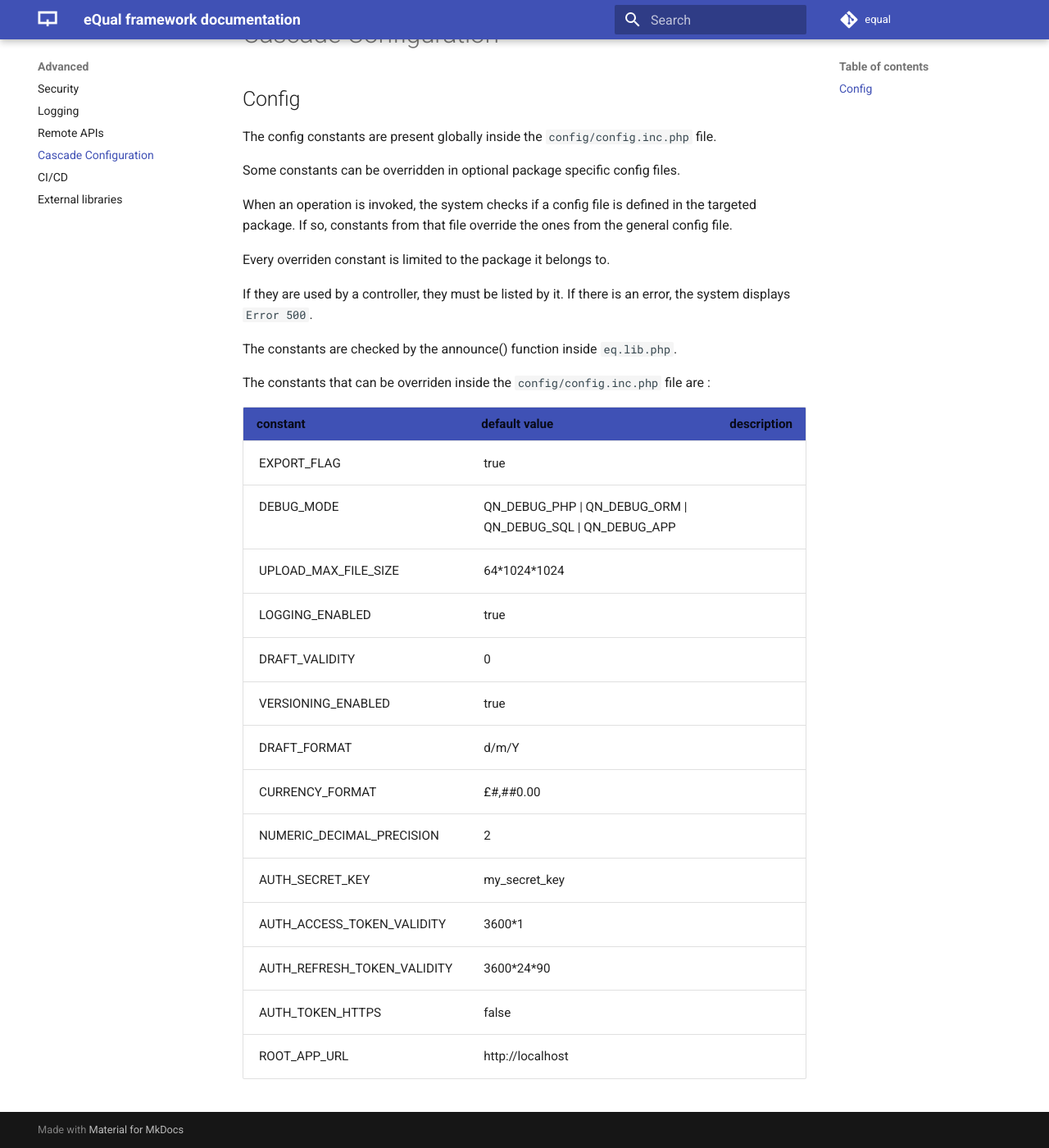
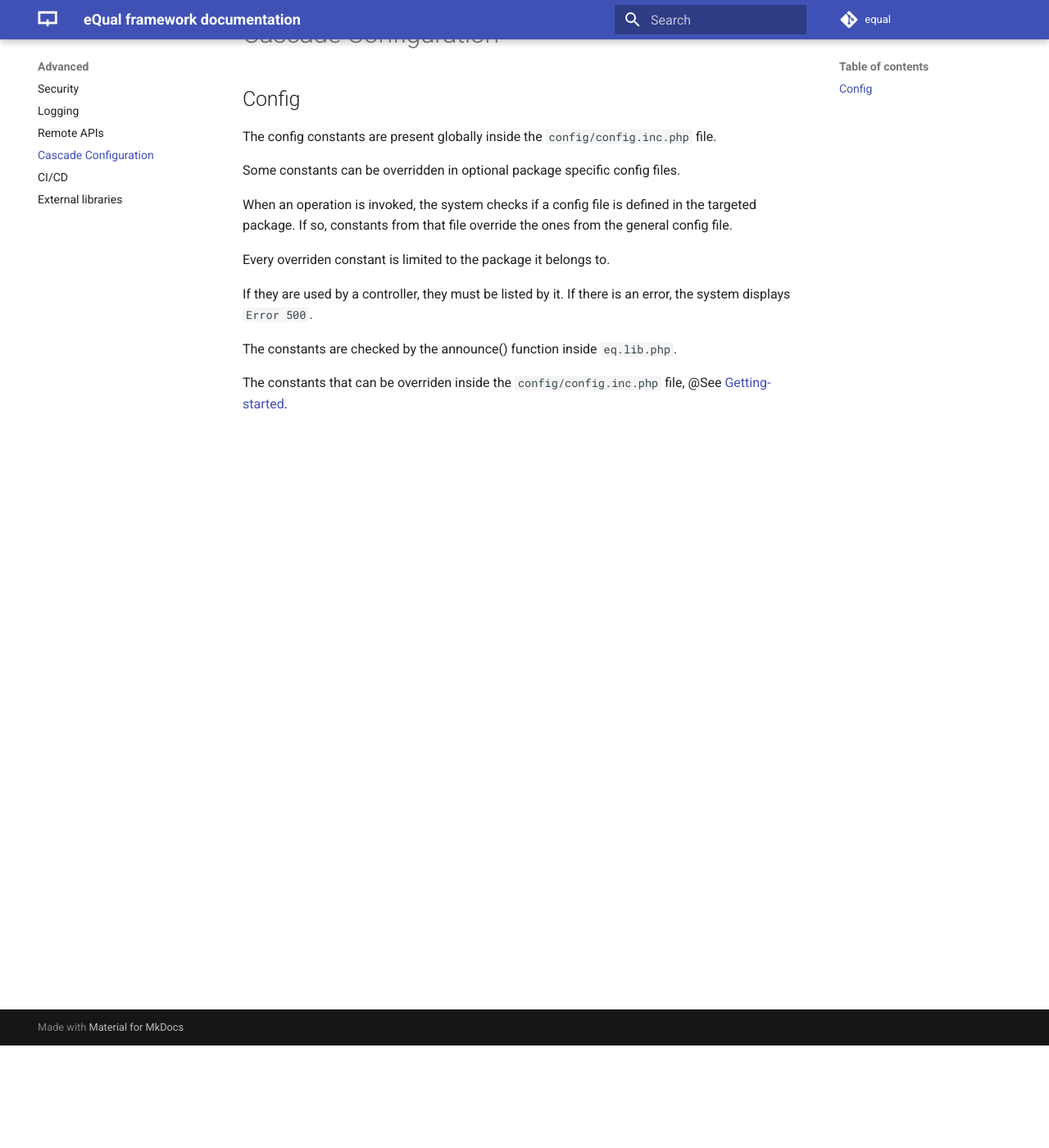
Before and after one commit to equalframework/equal-doc, an MkDocs documentation site: the page built from docs/advanced/cascade-configuration.md, in a window 1280 px wide and 1400 px high, scrolled down 125 px. Shown: the whole window at 82% size. Built offline with MkDocs 1.6.1 and Material for MkDocs 9.7.7, drawn with Linux system fonts in a browser that asks for light colours; comment, search, counter and statistics services are not loaded.

Commit message:
added docs

```diff
--- a/docs/advanced/cascade-configuration.md
+++ b/docs/advanced/cascade-configuration.md
@@ -12,23 +12,4 @@ If they are used by a controller, they must be listed by it. If there is an erro
 
 The constants are checked by the announce() function inside `eq.lib.php`.
 
-The constants that can be overriden inside the `config/config.inc.php` file are :
-
-
-
-| constant                    | default value                                                | description |
-| --------------------------- | ------------------------------------------------------------ | ----------- |
-| EXPORT_FLAG                 | true                                                         |             |
-| DEBUG_MODE                  | QN_DEBUG_PHP \| QN_DEBUG_ORM \| QN_DEBUG_SQL \| QN_DEBUG_APP |             |
-| UPLOAD_MAX_FILE_SIZE        | 64\*1024*1024                                                |             |
-| LOGGING_ENABLED             | true                                                         |             |
-| DRAFT_VALIDITY              | 0                                                            |             |
-| VERSIONING_ENABLED          | true                                                         |             |
-| DRAFT_FORMAT                | d/m/Y                                                        |             |
-| CURRENCY_FORMAT             | £#,##0.00                                                    |             |
-| NUMERIC_DECIMAL_PRECISION   | 2                                                            |             |
-| AUTH_SECRET_KEY             | my_secret_key                                                |             |
-| AUTH_ACCESS_TOKEN_VALIDITY  | 3600*1                                                       |             |
-| AUTH_REFRESH_TOKEN_VALIDITY | 3600\*24*90                                                  |             |
-| AUTH_TOKEN_HTTPS            | false                                                        |             |
-| ROOT_APP_URL                | http://localhost                                             |             |
+The constants that can be overriden inside the `config/config.inc.php` file, @See [Getting-started](../getting-started/configuration.md).
```
Also changed, not shown: docs/architecture-concepts/services.md (+1 -1 lines), docs/howtos-and-examples/basic-controller.md (+4 -3 lines), docs/howtos-and-examples/generic-cheat-sheet.md (+4 -2 lines).
